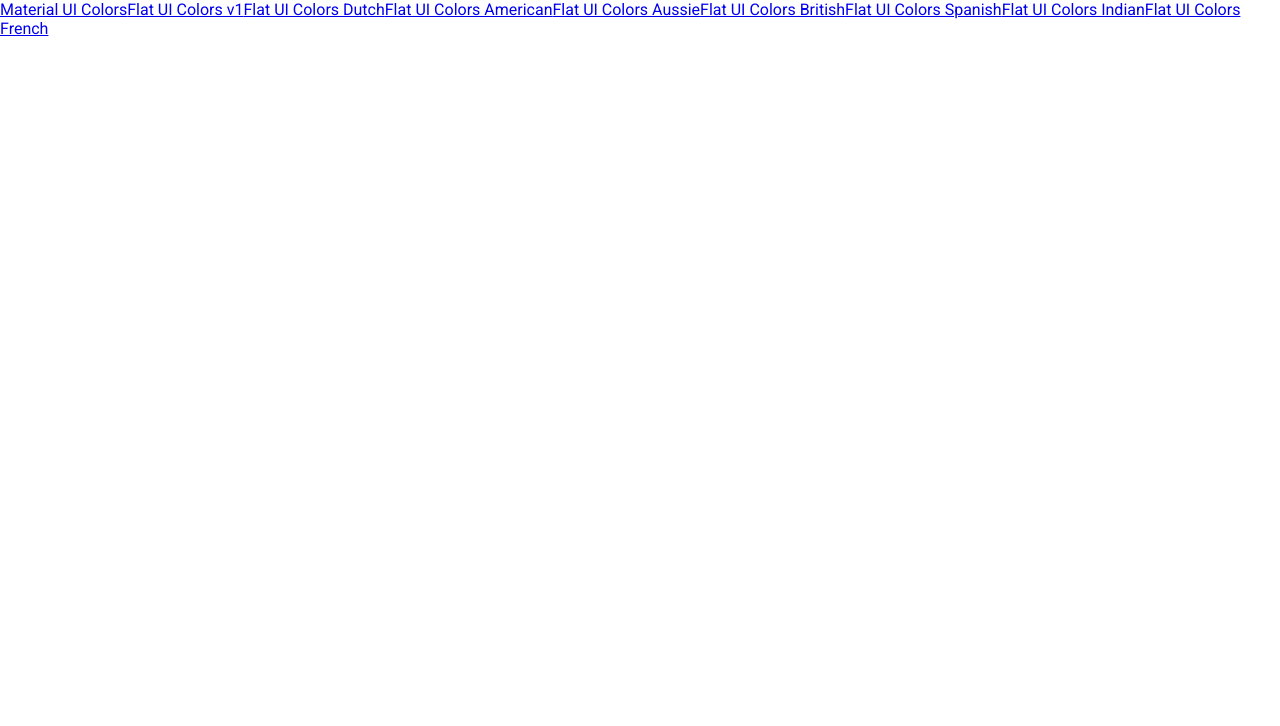
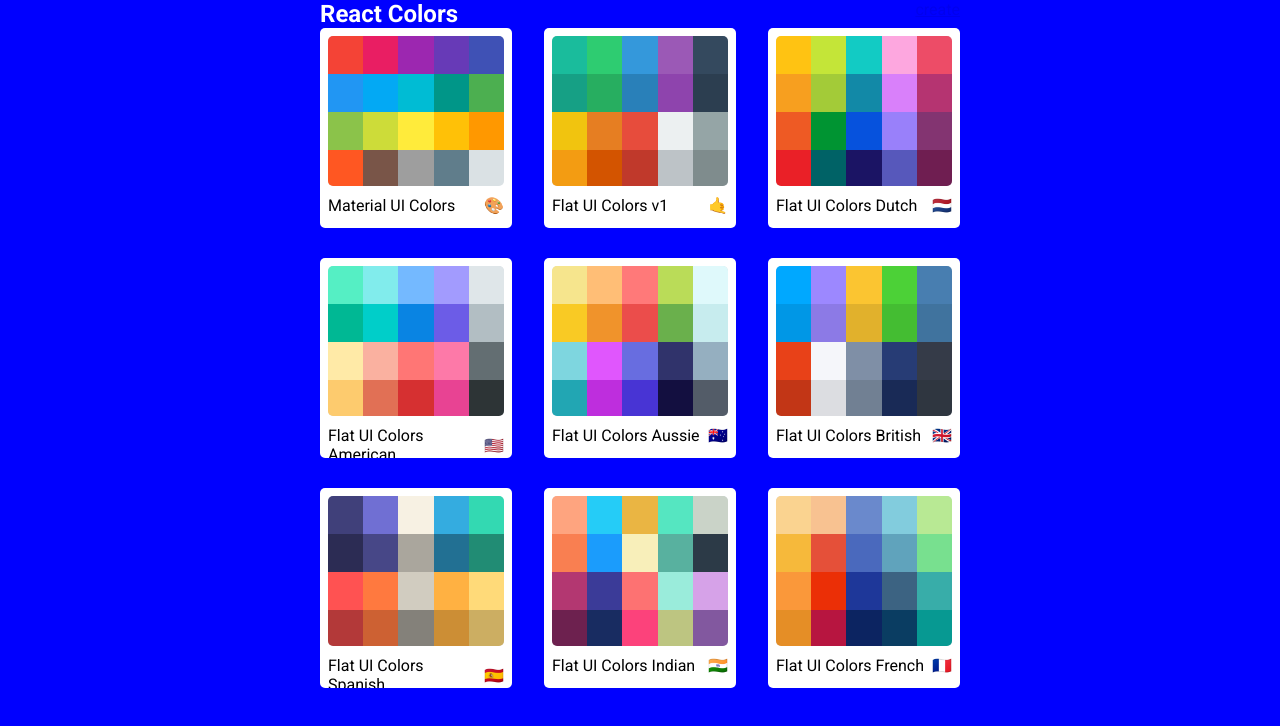
Before and after one commit to AhmedElselly/massive_color_palette, a React (Vite) app: page / in a window 1280 px wide. Shown: the top 726 px of the page. Built offline with nearby package versions, Linux system fonts and the light colour scheme.

Commit message:
added minipalette

```diff
--- a/package.json
+++ b/package.json
@@ -13,12 +13,15 @@
     "@emotion/react": "^11.11.1",
     "@emotion/styled": "^11.11.0",
     "@mui/material": "^5.14.6",
+    "@mui/styled-engine-sc": "^5.14.7",
+    "@mui/system": "^5.14.7",
     "chroma-js": "^2.4.2",
     "rc-slider": "^10.2.1",
     "react": "^18.2.0",
     "react-copy-to-clipboard": "^5.1.0",
     "react-dom": "^18.2.0",
     "react-router-dom": "^6.15.0",
+    "styled-components": "^5.3.11",
     "util": "^0.12.5"
   },
   "devDependencies": {
--- /dev/null
+++ b/src/Components/MiniPalette/index.jsx
@@ -0,0 +1,20 @@
+import React from 'react';
+import styles from '../../styles/MiniPalette.module.css';
+
+const MiniPalette = ({paletteName, emoji, colors}) => {
+	const displayColors = () => {
+		return colors?.map((color, i) => {
+			return <div key={i} className={styles.miniColor} style={{backgroundColor: color.color}}></div>
+		})
+	}
+	return (
+		<div className={styles.root}>
+			<div className={styles.colors}>
+				{displayColors()}
+			</div>
+			<div className={styles.title}>{paletteName} <span>{emoji}</span></div>
+		</div>
+	)
+}
+
+export default MiniPalette;
--- a/src/Components/PaletteList/index.jsx
+++ b/src/Components/PaletteList/index.jsx
@@ -1,17 +1,27 @@
 import React from 'react';
 import { Link } from 'react-router-dom';
+import MiniPalette from '../MiniPalette';
+import styles from '../../styles/PaletteList.module.css';
 
-const PaletteList = ({seedColors}) => {
+const PaletteList = ({ seedColors }) => {
 	const displayPalettes = () => {
-		return seedColors?.map(color => {
-			return <Link to={`/palettes/${color.id}`} key={color.id}>{color.paletteName}</Link>
+		return seedColors?.map(palette => {
+			return <MiniPalette key={palette.id} {...palette} />
 		})
 	}
-  return (
-    <div>
-			{displayPalettes()}
-    </div>
-  )
+	return (
+		<div className={styles.root}>
+			<div className={styles.container}>
+				<nav className={styles.nav}>
+					<h1>React Colors</h1>
+					<Link to='/create'>create</Link>
+				</nav>
+				<div className={styles.palettes}>
+					{displayPalettes()}
+				</div>
+			</div>
+		</div>
+	)
 }
 
 export default PaletteList
--- /dev/null
+++ b/src/styles/MiniPalette.module.css
@@ -0,0 +1,36 @@
+.root {
+    background-color: #fff;
+    border-radius: 5px;
+    padding: 0.5rem;
+    position: relative;
+    overflow: hidden;
+    cursor: pointer;
+    height: 200px;
+}
+
+.colors {
+    background-color: #dae1e4;
+    height: 150px;
+    width: 100%;
+    border-radius: 5px;
+    overflow: hidden;
+}
+
+.title {
+    display: flex;
+    justify-content: space-between;
+    align-items: center;
+    color: #000;
+    position: relative;
+    margin-top: 10px;
+}
+
+.miniColor {
+    height: 25%;
+    width: 20%;
+    display: inline-block;
+    margin: 0 auto;
+    position: relative;
+    margin-bottom: -3.5px;
+
+}
--- /dev/null
+++ b/src/styles/PaletteList.module.css
@@ -0,0 +1,29 @@
+.root {
+    background-color: blue;
+    height: 100vh;
+    display: flex;
+    align-items: flex-start;
+    justify-content: center;
+}
+
+.container {
+    width: 50%;
+    display: flex;
+    align-items: flex-start;
+    flex-direction: column;
+    flex-wrap: wrap;
+}
+
+.nav {
+    display: flex;
+    justify-content: space-between;
+    width: 100%;
+    color: #fff;
+}
+
+.palettes {
+    width: 100%;
+    display: grid;
+    grid-template-columns: repeat(3, 30%);
+    gap: 5%;
+}
```
Also changed, not shown: 1 other file (tests, documents, lock files or other folders).
